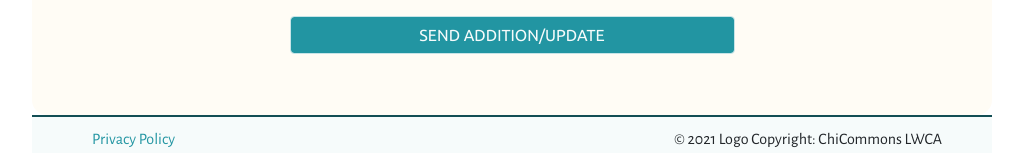
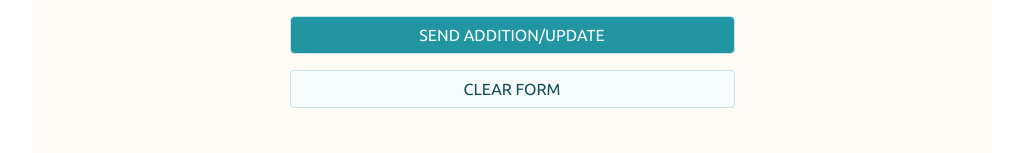
Before and after one commit to chicommons/maps, a React (Create React App) app in the folder client/: page /directory-additions-updates in a window 1280 px wide. Shown: the part 1258-1411 px from the top of the page, without its empty margins (128-1151 px from the left). Built offline with nearby package versions, Linux system fonts and the light colour scheme; no server answers.

Commit message:
form clear functionality and button

```diff
--- a/client/src/components/DirectoryAddUpdate.jsx
+++ b/client/src/components/DirectoryAddUpdate.jsx
@@ -37,7 +37,7 @@ export default function DirectoryAddUpdate() {
   const [tags, setTags] = useState("");
   const [descEng, setDescEng] = useState("");
   const [descOther, setDescOther] = useState("");
-  const [reqReason, setReqReason] = useState("add");
+  const [reqReason, setReqReason] = useState("Add new record");
 
   // Holds country and state list
   const [countries, setCountries] = React.useState([]);
@@ -55,6 +55,33 @@ export default function DirectoryAddUpdate() {
 
   // Gets id from URL
   const { id } = useParams();
+
+  const clearForm = (e) => {
+    e.preventDefault();
+
+    // Resets the initial form values to clear the form
+    setCoopName("");
+    setStreet("");
+    setAddressPublic("no");
+    setCity("");
+    setState("IL");
+    setZip("");
+    setCounty("");
+    setCountry("US");
+    setWebsites("");
+    setContactName("");
+    setContactNamePublic("no");
+    setContactEmail("");
+    setContactEmailPublic("no");
+    setContactPhone("");
+    setContactPhonePublic("no");
+    setEntityTypes([]);
+    setScope("local");
+    setTags("");
+    setDescEng("");
+    setDescOther("");
+  }
+
 
   const fetchCoopForUpdate = async () => {
     setLoadingCoopData(true);
@@ -100,7 +127,7 @@ export default function DirectoryAddUpdate() {
           ? [coopResults.types.map((type) => type.name)]
           : []
       );
-      setReqReason("update");
+      setReqReason("Update existing record");
     } catch (error) {
       console.error(error);
       setLoadErrors(`Error: ${error.message}`);
@@ -148,6 +175,7 @@ export default function DirectoryAddUpdate() {
       },
       function (data) {
         const result = data;
+        clearForm();
         window.scrollTo(0, 0);
       }
     );
@@ -510,6 +538,14 @@ export default function DirectoryAddUpdate() {
                 value="SEND ADDITION/UPDATE"
               />
             </div>
+            <div className="form-group form-row justify-content-center">
+              <input
+                className="reset col-sm-10 col-md-8 col-lg-6"
+                value="CLEAR FORM"
+                type="reset"
+                onClick={clearForm}
+              />
+            </div>
             {errors && (
               <strong className="form__error-message">
                 Please correct the errors above and then resubmit.
```
